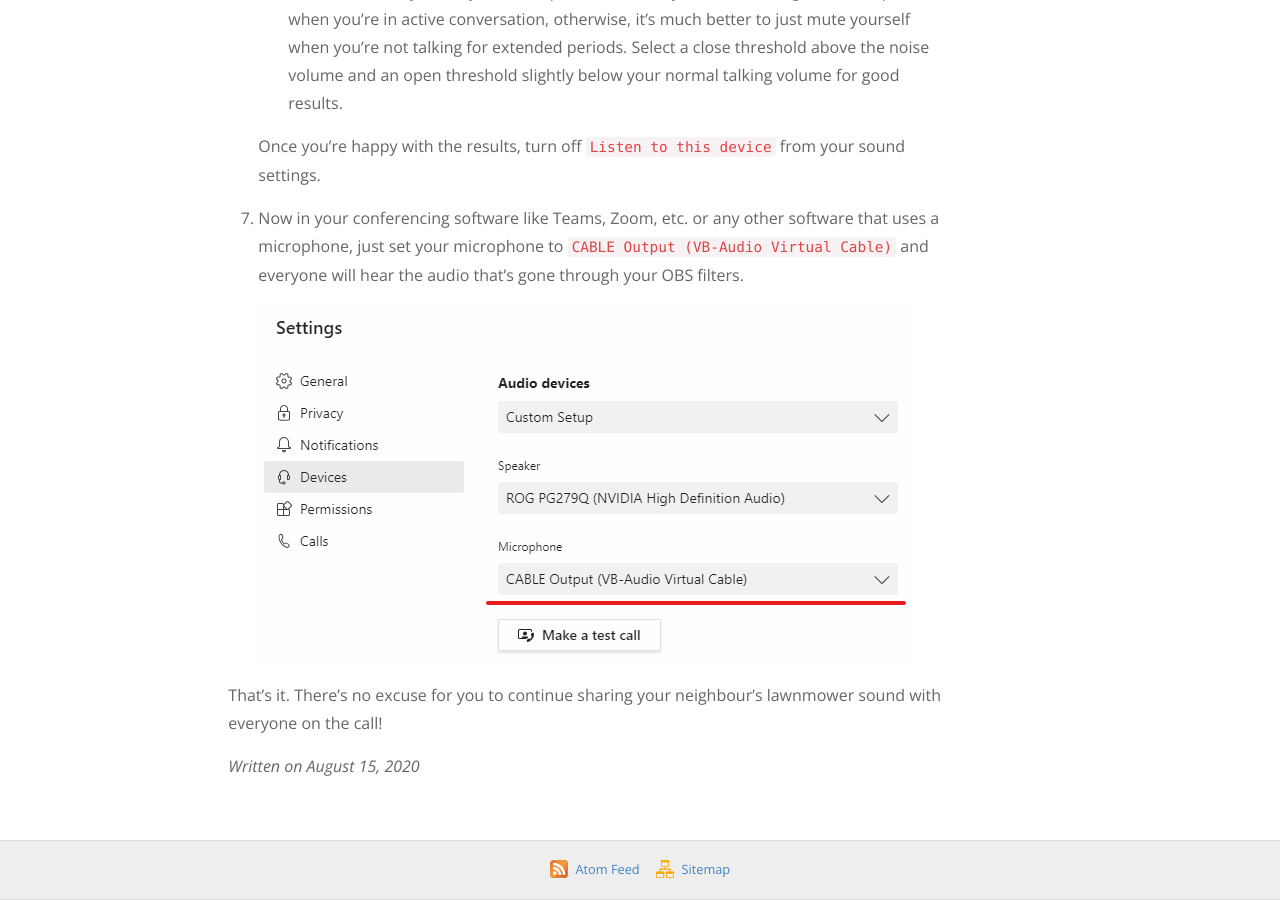
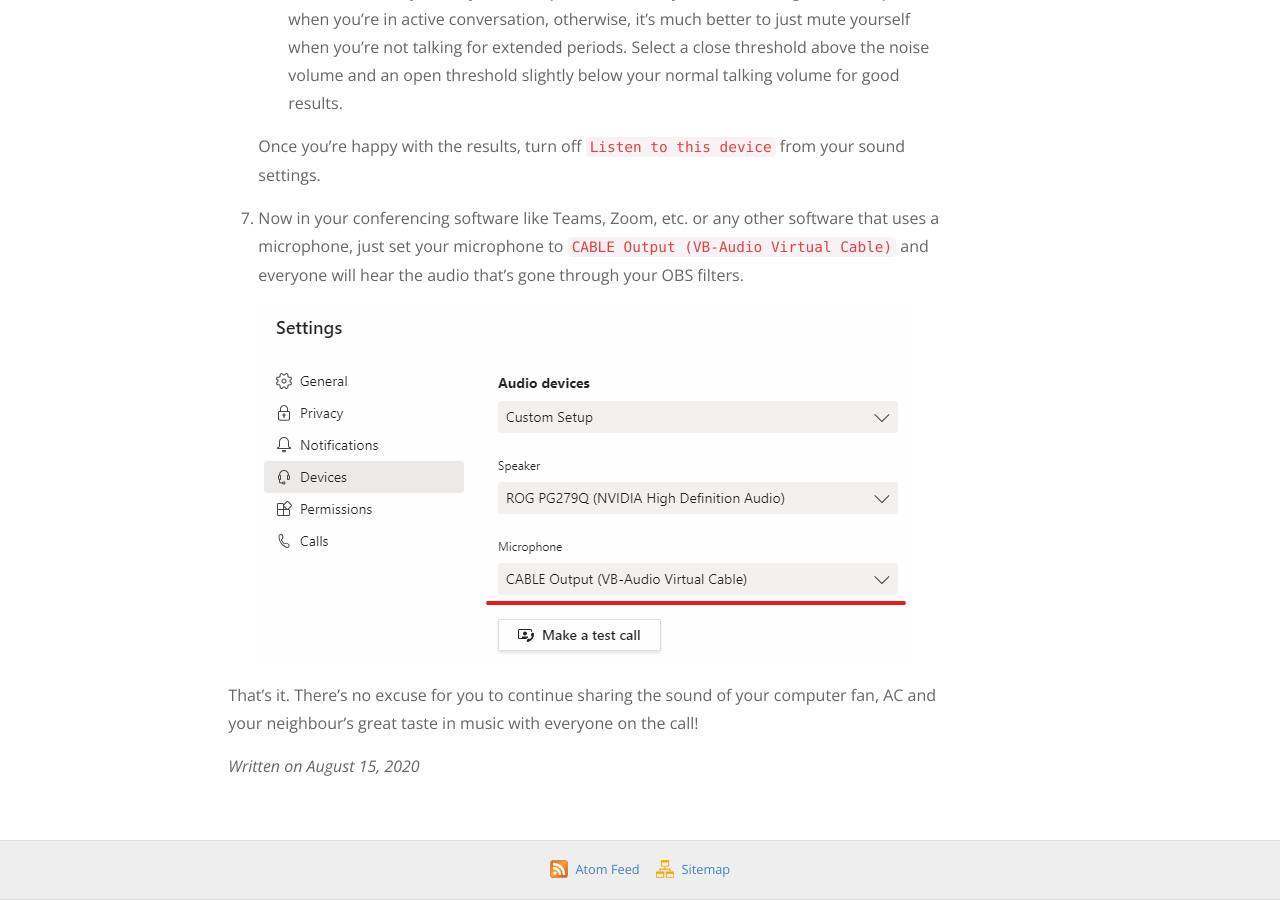
Before and after one commit to SaebAmini/saebamini.github.io, a Jekyll site: the page built from _posts/2020-08-15-remove-your-conference-call-background-noise-for-free.md, in a window 1280 px wide and 900 px high, scrolled down 3772 px. Built offline with Jekyll 4.4.1, drawn with Linux system fonts in a browser that asks for light colours; comment, search, counter and statistics services are not loaded.

Commit message:
Update 2020-08-15-remove-your-conference-call-background-noise-for-free.md

```diff
--- a/_posts/2020-08-15-remove-your-conference-call-background-noise-for-free.md
+++ b/_posts/2020-08-15-remove-your-conference-call-background-noise-for-free.md
@@ -54,4 +54,4 @@
 
 
 
-That's it. There's no excuse for you to continue sharing your neighbour's lawnmower sound with everyone on the call!
+That's it. There's no excuse for you to continue sharing the sound of your computer fan, AC and your neighbour's great taste in music with everyone on the call!
```
